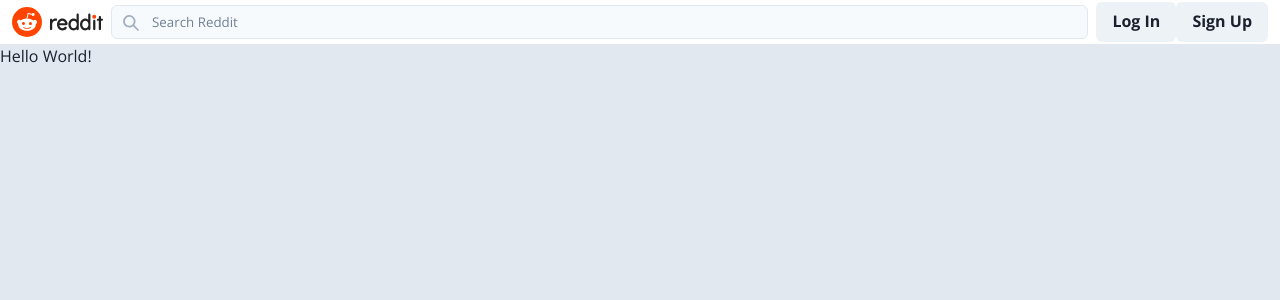
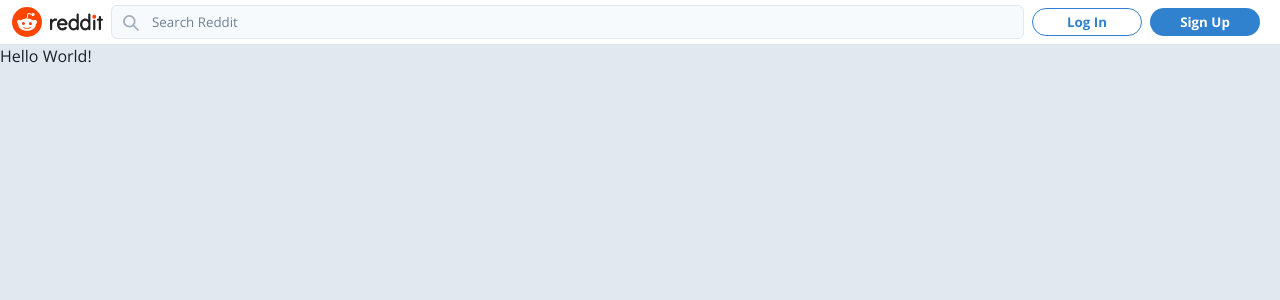
Before and after one commit to bernardjp/fcc-reddit-clone, a Next.js app: page / in a window 1280 px wide. Shown: the top 300 px of the page. Built offline with nearby package versions, Linux system fonts and the light colour scheme; what @chakra-ui/next-js would draw is missing.

Commit message:
Added Button Global Styles (overwriting Chakra's). Added Auth-Buttons to header.

```diff
--- /dev/null
+++ b/src/chakra/button.ts
@@ -0,0 +1,43 @@
+import { ComponentStyleConfig } from '@chakra-ui/theme';
+
+export const Button: ComponentStyleConfig = {
+  baseStyle: {
+    borderRadius: "60px",
+    fontSize: "10pt",
+    fontWeight: 700,
+    _focus: {
+      boxShadow: "none",
+    },
+  },
+  sizes: {
+    sm: {
+      fontSize: "8pt",
+    },
+    md: {
+      fontSize: "10pt",
+      // height: "28px",
+    },
+  },
+  variants: {
+    solid: {
+      color: "white",
+      bg: "blue.500",
+      _hover: {
+        bg: "blue.400",
+      },
+    },
+    outline: {
+      color: "blue.500",
+      border: "1px solid",
+      borderColor: "blue.500",
+    },
+    oauth: {
+      height: "34px",
+      border: "1px solid",
+      borderColor: "gray.300",
+      _hover: {
+        bg: "gray.50",
+      },
+    },
+  },
+}
--- a/src/chakra/theme.ts
+++ b/src/chakra/theme.ts
@@ -2,6 +2,7 @@
 import '@fontsource/open-sans/400.css';
 import '@fontsource/open-sans/700.css';
 import { extendTheme } from "@chakra-ui/react";
+import { Button } from './button';
 
 export const theme = extendTheme({
   colors: {
@@ -20,6 +21,6 @@
     })
   },
   components: {
-    // Button
+    Button
   }
 });
--- a/src/components/Navbar/RightContent/AuthButtons.tsx
+++ b/src/components/Navbar/RightContent/AuthButtons.tsx
@@ -4,8 +4,25 @@
 const AuthButtons:React.FC = () => {
   return (
     <>
-      <Button>Log In</Button>
-      <Button>Sign Up</Button>
+      <Button
+        variant='outline'
+        height='28px'
+        display={{ base: 'none', sm: 'flex' }}
+        width={{ base: '70px', md: '110px'}}
+        mr={2}
+        // onClick={}
+      >
+        Log In
+      </Button>
+      <Button
+        height='28px'
+        display={{ base: 'none', sm: 'flex' }}
+        width={{ base: '70px', md: '110px'}}
+        mr={2}
+        // onClick={}
+      >
+        Sign Up
+      </Button>
     </>
   )
 }
```
